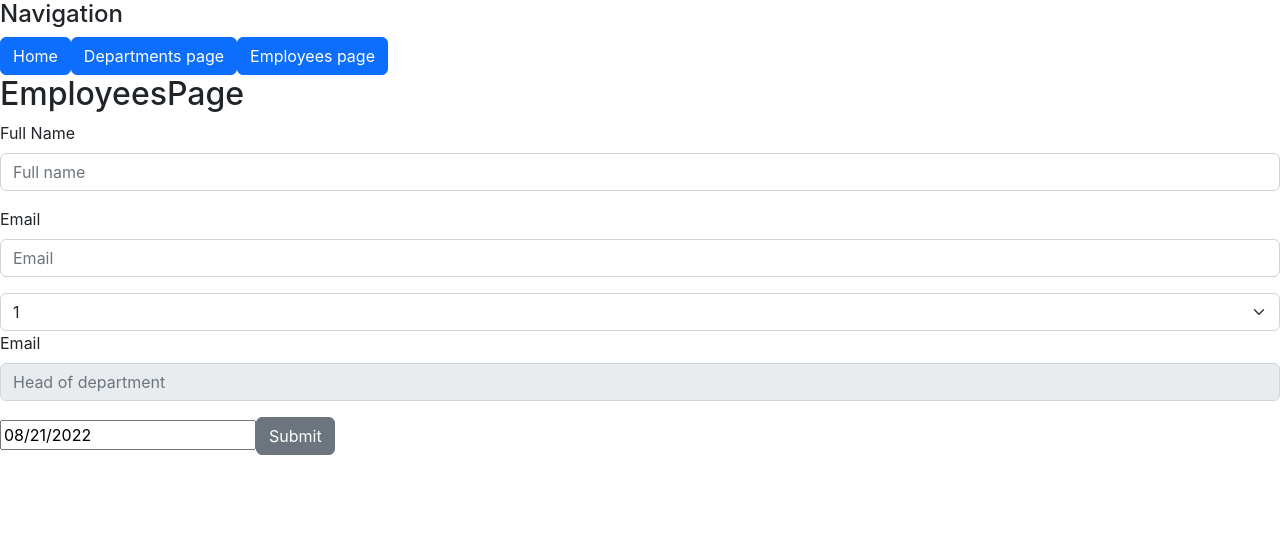
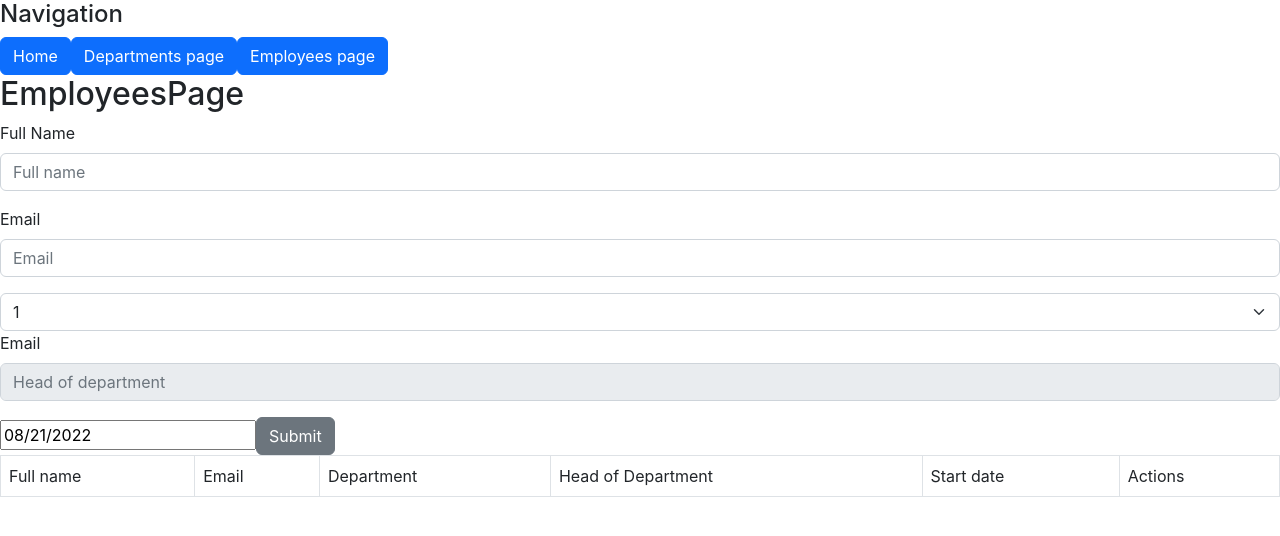
Before and after one commit to Valdemar-S/Fullstack-proj, a React (Create React App) app in the folder frontend/: page /EmployeesPage in a window 1280 px wide. Shown: the top 536 px of the page. Built offline with nearby package versions, Linux system fonts and the light colour scheme.

Commit message:
added table to the employees

```diff
--- a/frontend/src/components/DepartmentsPage.js
+++ b/frontend/src/components/DepartmentsPage.js
@@ -1,7 +1,7 @@
 import AddDepartmentForm from "./AddDepartmentForm";
 import DepartmentsTable from "./DepartmentsTable";
 import Navbar from "./Navbar";
-export default function DepartmentsPage(props) {
+export default function DepartmentsPage() {
   return (
     <div>
       <Navbar />
--- a/frontend/src/components/DepartmentsTable.js
+++ b/frontend/src/components/DepartmentsTable.js
@@ -12,7 +12,7 @@ import EditDepartmentForm from "./EditDepartmentForm";
 export default function DepartmentsTable() {
   const [sortingColumn, setSortColumn] = useState("");
   const [search, setSearch] = useState("");
-  const [loading, setLoading] = useState(false);
+  const [setLoading] = useState(false);
   const [data, setData] = useState([]);
   const [resetFuncs, setResetFuncs] = useState([]);
 
@@ -124,7 +124,7 @@ export default function DepartmentsTable() {
               setResetSortOrderFunc={addFunc}
               removeResetSortOrderFunc={removeFunc}
             />
-            <th colSpan="2">Action</th>
+            <th colSpan="2">Actions</th>
           </tr>
         </thead>
         <tbody>
--- a/frontend/src/components/EmployeesPage.js
+++ b/frontend/src/components/EmployeesPage.js
@@ -1,3 +1,4 @@
+import EmployeesTable from "./EmployeesTable";
 import AddEmployeesForm from "./AddEmployeesForm";
 import Navbar from "./Navbar";
 const EmployeesPage = () => {
@@ -6,6 +7,7 @@ const EmployeesPage = () => {
       <Navbar />
       <h2>EmployeesPage</h2>
       <AddEmployeesForm />
+      <EmployeesTable />
     </div>
   );
 };
--- /dev/null
+++ b/frontend/src/components/EmployeesTable.js
@@ -0,0 +1,21 @@
+import Table from "react-bootstrap/Table";
+const EmpoyeesTable = () => {
+  return (
+    <div>
+      <Table striped bordered>
+        <thead>
+          <tr>
+            <td>Full name</td>
+            <td>Email</td>
+            <td>Department</td>
+            <td>Head of Department</td>
+            <td>Start date</td>
+            <td>Actions</td>
+          </tr>
+        </thead>
+        <tbody></tbody>
+      </Table>
+    </div>
+  );
+};
+export default EmpoyeesTable;
```
Also changed, not shown: 1 other file (tests, documents, lock files or other folders).
